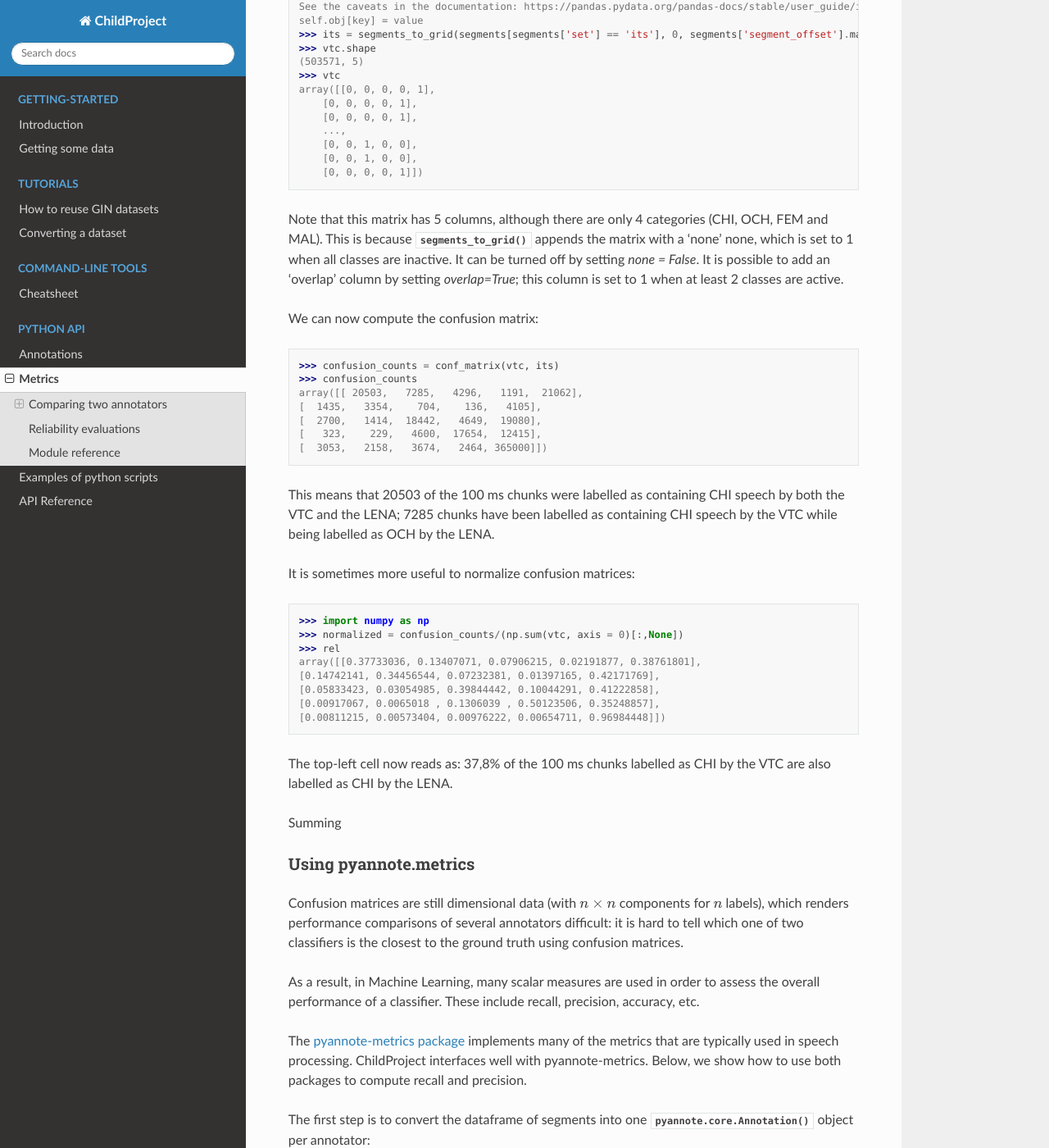
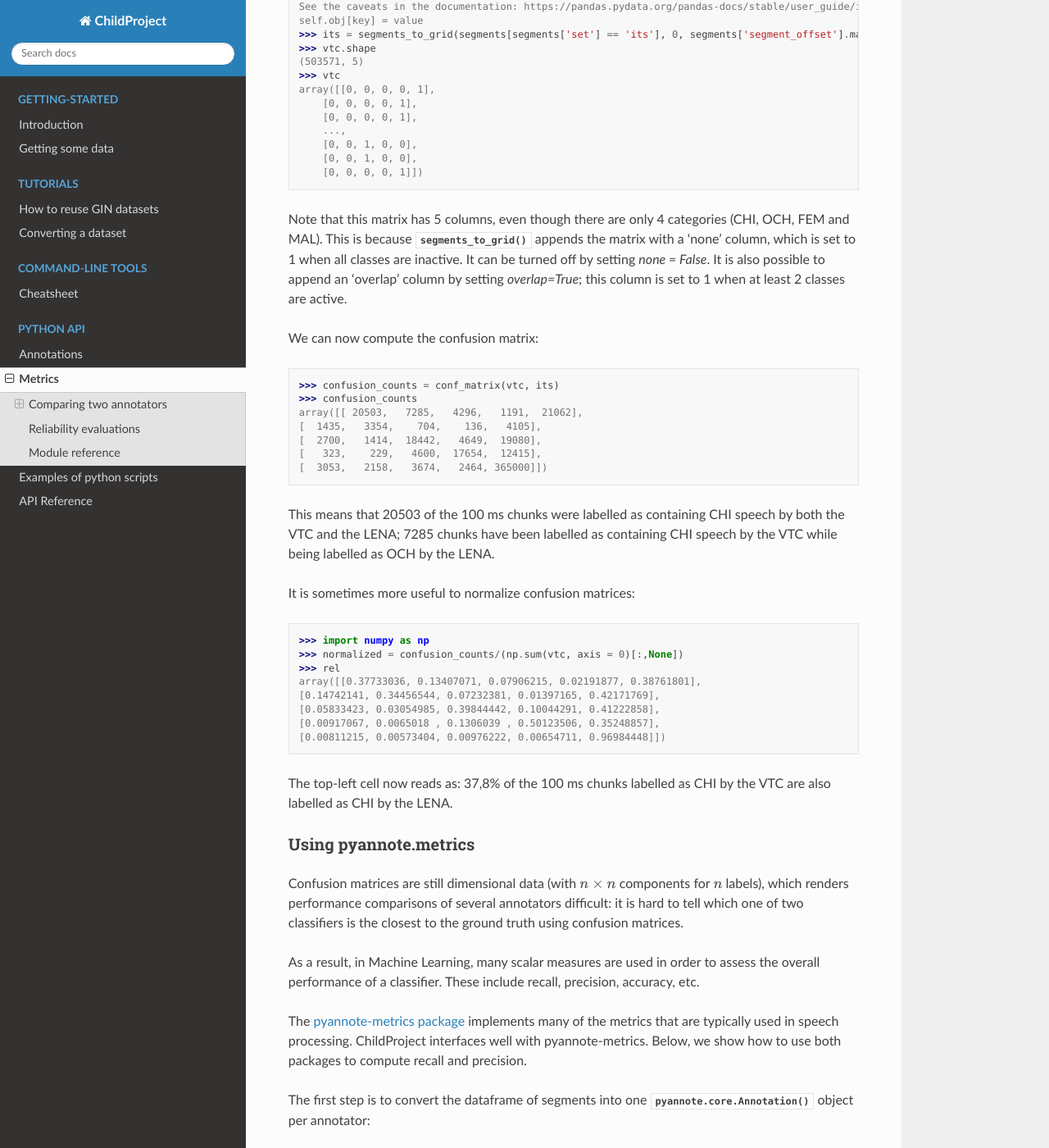
Before and after one commit to LAAC-LSCP/ChildProject, a Sphinx documentation site: the page built from docs/source/api-metrics.rst, in a window 1280 px wide and 1400 px high, scrolled down 2095 px. Shown: the whole window at 82% size. Built offline with Sphinx 7.4.7 and the Read the Docs theme 2.0.0, drawn with Linux system fonts in a browser that asks for light colours; pages that are not in the unit, such as notebooks, are missing from menus.

Commit message:
minor doc fixes

```diff
--- a/docs/source/api-metrics.rst
+++ b/docs/source/api-metrics.rst
@@ -117,10 +117,10 @@ into a matrix of the indicator functions of each classification category at each
         [0, 0, 1, 0, 0],
         [0, 0, 0, 0, 1]])
 
-Note that this matrix has 5 columns, although there are only 4 categories (CHI, OCH, FEM and MAL).
-This is because :func:`~ChildProject.metrics.segments_to_grid` appends the matrix with a 'none' none,
+Note that this matrix has 5 columns, even though there are only 4 categories (CHI, OCH, FEM and MAL).
+This is because :func:`~ChildProject.metrics.segments_to_grid` appends the matrix with a 'none' column,
 which is set to 1 when all classes are inactive.
-It can be turned off by setting `none = False`. It is possible to add an 'overlap' column
+It can be turned off by setting `none = False`. It is also possible to append an 'overlap' column
 by setting `overlap=True`; this column is set to 1 when at least 2 classes are active.
 
 We can now compute the confusion matrix:
@@ -153,7 +153,6 @@ It is sometimes more useful to normalize confusion matrices:
 The top-left cell now reads as: 37,8% of the 100 ms chunks labelled as CHI by the VTC
 are also labelled as CHI by the LENA.
 
-Summing
 
 Using pyannote.metrics
 ----------------------
```
